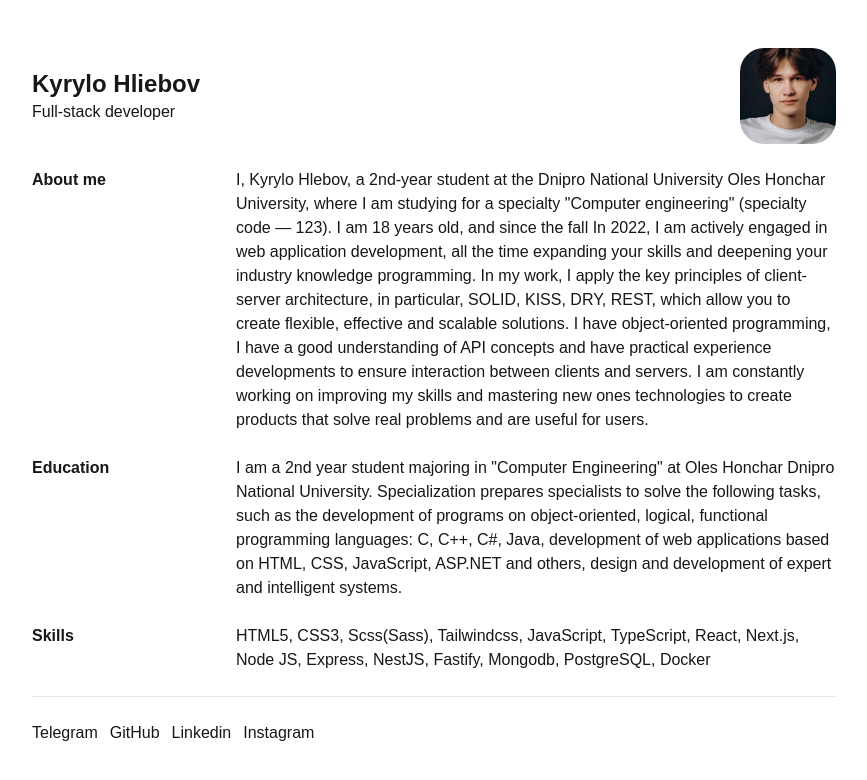
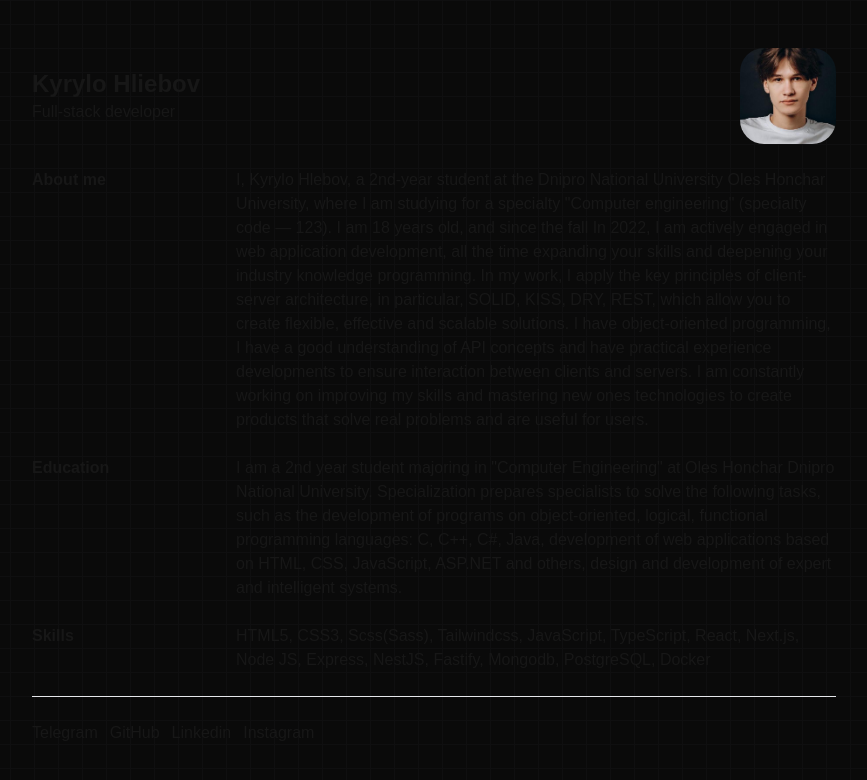
Before and after one commit to hliebovkyrylo/hliebov-kyrylo-portfolio, a Next.js app: page / in a window 1280 px wide. Shown: the top 780 px of the page, without its empty margins (206-1073 px from the left). Built offline with nearby package versions, Linux system fonts and the light colour scheme.

Commit message:
feat: background

```diff
--- a/src/pages/index.tsx
+++ b/src/pages/index.tsx
@@ -4,7 +4,7 @@ import { SocialLink } from "@/components/Link";
 
 export default function Home() {
   return (
-    <div className="flex justify-center">
+    <div className="flex justify-center absolute inset-0 h-full w-full bg-[#0A0A0A] bg-[linear-gradient(to_right,#0F0F10_1px,transparent_1px),linear-gradient(to_bottom,#0F0F10_1px,transparent_1px)] bg-[size:24px_24px]">
       <Layout>
         <div className="flex flex-col gap-6">
           <Section
@@ -43,8 +43,14 @@ export default function Home() {
           <div className="flex gap-3">
             <SocialLink title="Telegram" url="https://t.me/xenoniiii" />
             <SocialLink title="GitHub" url="https://github.com/hliebovkyrylo" />
-            <SocialLink title="Linkedin" url="https://www.linkedin.com/in/kyrylo-hliebov-a5055926a/" />
-            <SocialLink title="Instagram" url="https://www.instagram.com/xenoniiii/" />
+            <SocialLink
+              title="Linkedin"
+              url="https://www.linkedin.com/in/kyrylo-hliebov-a5055926a/"
+            />
+            <SocialLink
+              title="Instagram"
+              url="https://www.instagram.com/xenoniiii/"
+            />
           </div>
         </div>
       </Layout>
```
